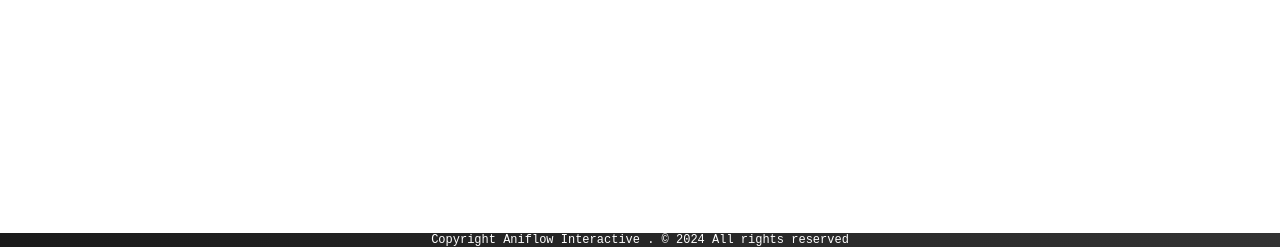
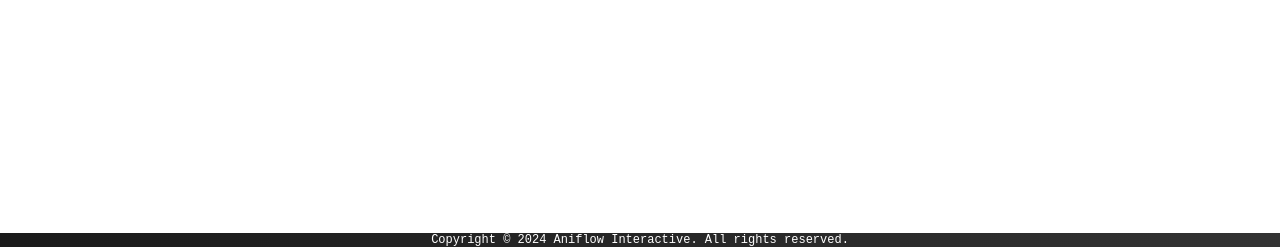
Before and after one commit to aug16th/Onibi-Site, a plain HTML site: page index.html in a window 1280 px wide. Shown: the part 567-814 px from the top of the page. Drawn offline with nearby package versions, Linux system fonts and the light colour scheme.

Commit message:
Update index.html

```diff
--- a/index.html
+++ b/index.html
@@ -50,7 +50,7 @@
         </div>
     </section>
     <footer class="footer">
-        <div class="credit"> Copyright <span>Aniflow Interactive</span> . © <span id="currentYear"> </span> All rights reserved</div>
+        <div class="credit"> Copyright © <span id="currentYear"> </span><span> Aniflow Interactive</span>. All rights reserved.</div>
     </footer>
 
 
```
